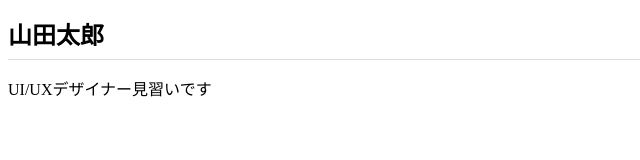
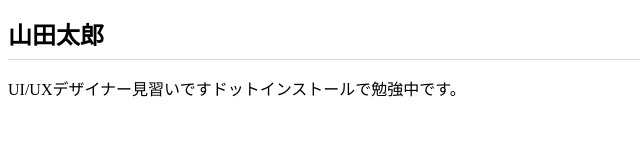
Before and after one commit to shin0510/shin0510.github.io, a plain HTML site: page index.html in a window 1280 px wide. Shown: the whole page, without its empty margins (0-640 px from the left). Drawn offline with Linux system fonts and the light colour scheme.

Commit message:
Add files via upload

```diff
--- a/index.html
+++ b/index.html
@@ -8,7 +8,7 @@
   <body>
     <h1>山田太郎</h1>
     <p>
-      UI/UXデザイナー見習いです
+      UI/UXデザイナー見習いですドットインストールで勉強中です。
     </p>
   </body>
 
```
